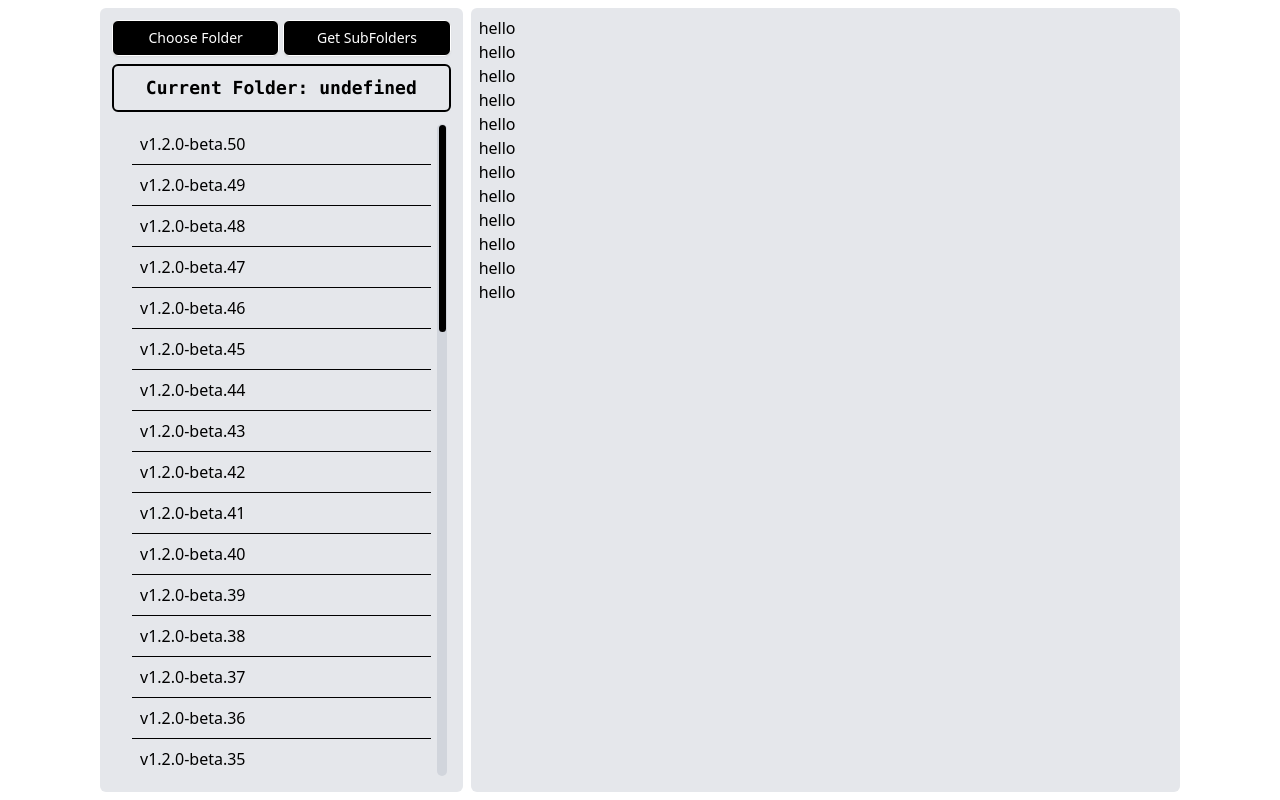
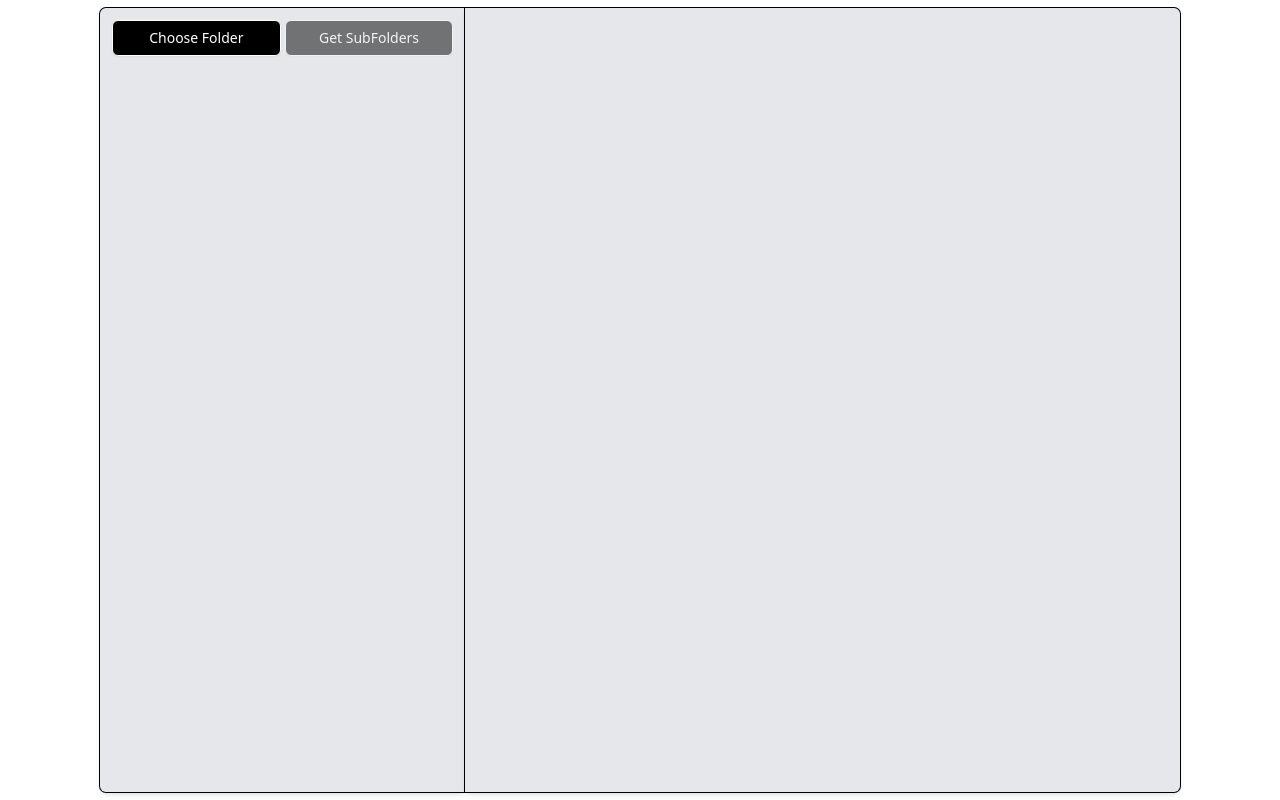
Before and after one commit to Ek0n13/pdf-manager-v2, a React (Vite) app: page / in a window 1280 px wide. Built offline with nearby package versions, Linux system fonts and the light colour scheme.

Commit message:
progress

```diff
--- a/src/main/index.ts
+++ b/src/main/index.ts
@@ -2,7 +2,8 @@ import { app, shell, BrowserWindow, ipcMain, dialog } from 'electron'
 import { join } from 'path'
 import { electronApp, optimizer, is } from '@electron-toolkit/utils'
 import icon from '../../resources/icon.png?asset'
-import { chooseDirectory, getSubDirectories } from './main'
+import { chooseDirectory, getPdfList, getSubDirectories } from './main'
+import { customHandle } from './ipc'
 
 let mainWindow: BrowserWindow | null = null
 function createWindow(): void {
@@ -10,7 +11,7 @@ function createWindow(): void {
   mainWindow = new BrowserWindow({
     // width: 896,
     // height: 504,
-    width: 576,
+    width: 576 * 2,
     height: 1024,
     show: false,
     autoHideMenuBar: true,
@@ -73,8 +74,9 @@ const readyFunction = (): void => {
   })
 
   // ipc functions
-  ipcMain.handle('choose-directory', chooseDirectory)
-  ipcMain.handle('get-sub-directories', getSubDirectories)
+  customHandle('choose-directory', chooseDirectory)
+  customHandle('get-sub-directories', getSubDirectories)
+  customHandle('get-pdf-list', getPdfList)
 }
 
 // 1. Request the lock
--- /dev/null
+++ b/src/main/ipc.ts
@@ -0,0 +1,8 @@
+import { ipcMain, type IpcMainInvokeEvent } from 'electron'
+
+type AsyncOrSync<T> = T | Promise<T>
+type Fn<Args extends unknown[], R> = (...args: Args) => AsyncOrSync<R>
+
+export function customHandle<Args extends unknown[], R>(channel: string, fn: Fn<Args, R>): void {
+  ipcMain.handle(channel, (_event: IpcMainInvokeEvent, ...args: Args) => fn(...args))
+}
--- a/src/main/main.ts
+++ b/src/main/main.ts
@@ -1,7 +1,23 @@
-import { dialog, IpcMainInvokeEvent } from 'electron'
+import { dialog } from 'electron'
 import { readdir } from 'fs/promises'
 import { statSync } from 'fs'
 import { join } from 'path'
+
+export type PathFullPath = {
+  path: string
+  fullPath: string
+}
+
+type Result<T, E = unknown> = readonly [data: T, error: null] | readonly [data: null, error: E]
+
+async function tryCatch<T, E = unknown>(fn: () => T | Promise<T>): Promise<Result<T, E>> {
+  try {
+    const data = await fn()
+    return [data, null] as const
+  } catch (error) {
+    return [null, error as E] as const
+  }
+}
 
 function errorDialog(msg: string): void {
   dialog.showMessageBoxSync({
@@ -14,15 +30,20 @@ function errorDialog(msg: string): void {
 
 export async function chooseDirectory(): Promise<string | null> {
   try {
-    const response = await dialog.showOpenDialog({
-      properties: ['openDirectory']
-    })
+    const [data, error] = await tryCatch(() =>
+      dialog.showOpenDialog({
+        properties: ['openDirectory']
+      })
+    )
 
-    if (response.canceled) return null
+    if (data?.canceled) return null
 
-    const result = response.filePaths
-    if (!result || result.length === 0) throw new Error('No folder found or chosen.')
-    if (result.length > 1) throw new Error('Choose only 1 folder.')
+    if (error) throw new Error(`${error}`)
+
+    const result = data?.filePaths
+
+    if (!result || result.length === 0) throw new Error(`No folder found or chosen.`)
+    if (result.length > 1) throw new Error(`Choose only 1 folder.`)
 
     return result[0]
   } catch (error) {
@@ -31,19 +52,42 @@ export async function chooseDirectory(): Promise<string | null> {
   }
 }
 
-export async function getSubDirectories(
-  _event: IpcMainInvokeEvent,
-  parentDirectory: string
-): Promise<string[] | null> {
+export async function getSubDirectories(parentDirectory: string): Promise<PathFullPath[] | null> {
   try {
-    const response = await readdir(parentDirectory)
+    const [data, error] = await tryCatch(() => readdir(parentDirectory))
+    if (error) throw new Error(`${error}`)
 
-    const result = response.filter((v) => statSync(join(parentDirectory, v)).isDirectory())
-    if (result.length === 0) throw new Error('No sub folders found.')
+    const filteredData = data?.filter((v) => statSync(join(parentDirectory, v)).isDirectory())
+    if (filteredData?.length === 0) throw new Error('No sub folders found.')
 
-    return result
+    const result = filteredData?.map((v) => ({
+      path: v,
+      fullPath: join(parentDirectory, v)
+    }))
+
+    return result ?? null
   } catch (error) {
     errorDialog(`${error}`)
     return null
   }
 }
+
+export async function getPdfList(directory: string): Promise<PathFullPath[] | null> {
+  try {
+    const [data, error] = await tryCatch(() => readdir(directory))
+    if (error) throw new Error(`${error}`)
+
+    const filteredData = data?.filter((v) => v.endsWith('.pdf'))
+    if (filteredData?.length === 0) throw new Error('No files found.')
+
+    const result = filteredData?.map((v) => ({
+      path: v,
+      fullPath: join(directory, v)
+    }))
+
+    return result ?? null
+  } catch (error) {
+    errorDialog(`${error}`)
+    return null
+  }
+}
--- a/src/preload/index.ts
+++ b/src/preload/index.ts
@@ -1,13 +1,14 @@
-import { contextBridge, IpcMainInvokeEvent, ipcRenderer } from 'electron'
+import { contextBridge, ipcRenderer } from 'electron'
 import { electronAPI } from '@electron-toolkit/preload'
+import type { PathFullPath } from '../main/main'
 
 // Custom APIs for renderer
 export const api = {
   chooseDirectory: async (): Promise<string | null> => ipcRenderer.invoke('choose-directory'),
-  getSubDirectories: async (
-    _event: IpcMainInvokeEvent,
-    parentDirectory: string
-  ): Promise<string[] | null> => ipcRenderer.invoke('get-sub-directories', _event, parentDirectory)
+  getSubDirectories: async (parentDirectory: string): Promise<PathFullPath[] | null> =>
+    ipcRenderer.invoke('get-sub-directories', parentDirectory),
+  getPdfList: async (directory: string): Promise<PathFullPath[] | null> =>
+    ipcRenderer.invoke('get-pdf-list', directory)
 }
 
 // Use `contextBridge` APIs to expose Electron APIs to
--- a/src/renderer/src/App.tsx
+++ b/src/renderer/src/App.tsx
@@ -1,57 +1,80 @@
 // import Versions from './components/Versions'
 // import electronLogo from './assets/electron.svg'
-import { useState } from 'react'
+import { useCallback, useState } from 'react'
 import { Button } from './components/ui/button'
 import { ScrollArea } from './components/ui/scroll-area'
 
 function App(): React.JSX.Element {
   const [currentParentDirectory, setCurrentParentDirectory] = useState<string | null>(null)
+  const [currentSubDirectories, setCurrentSubDirectories] = useState<
+    { path: string; fullPath: string }[] | null
+  >(null)
+  const [currentPdfList, setCurrentPdfList] = useState<{ path: string; fullPath: string }[]>([])
 
-  const handleChooseDirectory = async (): Promise<void> => {
+  const handleChooseDirectory = useCallback(async () => {
     const dir = await window.api.chooseDirectory()
-
     if (dir) {
       setCurrentParentDirectory(dir)
     }
-  }
+  }, [])
 
-  const tags = Array.from({ length: 50 }).map((_, i, a) => `v1.2.0-beta.${a.length - i}`)
+  const handleGetSubDirectories = useCallback(async () => {
+    if (!currentParentDirectory) return
+    const dirs = await window.api.getSubDirectories(currentParentDirectory)
+    console.log(dirs)
+    if (!dirs) return
+    setCurrentSubDirectories(dirs)
+  }, [currentParentDirectory])
 
-  const stdContainerClasses = 'h-full p-2 flex flex-col bg-gray-200 rounded-md'
-  const stdBtnClasses = 'flex-1 not-lg:py-6 bg-black text-white whitespace-normal'
+  const handleGetPdfList = useCallback(async (directory: string) => {
+    const list = await window.api.getPdfList(directory)
+    if (!list) return
+    setCurrentPdfList(list)
+  }, [])
+
+  const stdContainerClasses = 'h-full p-2 flex flex-col bg-gray-200 shadow-md ring-1 min-w-0'
+  const stdBtnClasses = 'cursor-pointer flex-1 not-lg:py-6 bg-black text-white whitespace-normal'
   return (
     <div className="h-screen w-full p-2 flex items-center justify-center">
       {/* two outer containers to center the gray areas*/}
-      <div className="h-full w-full max-w-270 flex gap-2">
+      <div className="h-full w-full max-w-270 flex">
         {/* left parent */}
-        <div className={`flex-1 ${stdContainerClasses}`}>
+        <div className={`flex-1 rounded-s-md ${stdContainerClasses}`}>
           <div className="p-1 flex justify-center gap-1">
             <Button variant={'outline'} className={stdBtnClasses} onClick={handleChooseDirectory}>
               Choose Folder
             </Button>
-            <Button variant={'outline'} className={stdBtnClasses}>
+            <Button
+              variant={'outline'}
+              className={stdBtnClasses}
+              disabled={!currentParentDirectory}
+              onClick={handleGetSubDirectories}
+            >
               Get SubFolders
             </Button>
           </div>
-          {!currentParentDirectory && (
-            <div className="min-h-0 flex-1 flex flex-col">
+          {currentParentDirectory && (
+            <div className="min-h-0 w-full flex-1 flex flex-col">
               <code className="m-1 p-2 border-2 rounded-md text-center text-lg font-bold line-clamp-1">{`Current Folder: ${currentParentDirectory?.split('\\').splice(-1)[0]}`}</code>
-              <div className="p-2 flex-1 h-full overflow-y-hidden">
+              <div className="h-full w-full p-2 flex-1 overflow-hidden">
                 <ScrollArea
                   type="auto"
                   className={`
-                    flex-1
-                    h-full
-                    overflow-y-hidden
                     **:data-[slot=scroll-area-scrollbar]:rounded-md
                     **:data-[slot=scroll-area-scrollbar]:bg-gray-300
                     **:data-[slot=scroll-area-thumb]:bg-black
                   `}
                 >
-                  <div className="px-4 divide-y divide-black">
-                    {tags.map((tag) => (
-                      <div key={tag} className="p-2">
-                        <span>{tag}</span>
+                  <div className="pr-4 divide-y divide-black min-w-0">
+                    {currentSubDirectories?.map((dir) => (
+                      <div key={dir.fullPath} className="py-2 min-w-0 truncate">
+                        <a
+                          href="#"
+                          className="text-blue-600 font-bold"
+                          onClick={() => handleGetPdfList(dir.fullPath)}
+                        >
+                          {dir.path}
+                        </a>
                       </div>
                     ))}
                   </div>
@@ -61,23 +84,28 @@ function App(): React.JSX.Element {
           )}
         </div>
         {/* right parent */}
-        <div className={`flex-2 ${stdContainerClasses}`}>
-          <span>hello</span>
-          <span>hello</span>
-          <span>hello</span>
-          <span>hello</span>
-          <span>hello</span>
-          <span>hello</span>
-          <span>hello</span>
-          <span>hello</span>
-          <span>hello</span>
-          <span>hello</span>
-          <span>hello</span>
-          <span>hello</span>
+        <div className={`flex-2 rounded-e-md ${stdContainerClasses}`}>
+          <PdfList pdfList={currentPdfList} />
         </div>
       </div>
     </div>
   )
 }
 
+function PdfList({
+  pdfList
+}: {
+  pdfList: { path: string; fullPath: string }[]
+}): React.JSX.Element {
+  return (
+    <div>
+      <ul>
+        {pdfList.map((pdf) => (
+          <li key={pdf.fullPath}>{pdf.path}</li>
+        ))}
+      </ul>
+    </div>
+  )
+}
+
 export default App
--- a/src/renderer/src/components/ui/scroll-area.tsx
+++ b/src/renderer/src/components/ui/scroll-area.tsx
@@ -2,7 +2,7 @@ import * as React from 'react'
 import * as ScrollAreaPrimitive from '@radix-ui/react-scroll-area'
 
 import { cn } from '@renderer/lib/utils'
-
+// [&>div]:block!
 function ScrollArea({
   className,
   children,
@@ -16,7 +16,7 @@ function ScrollArea({
     >
       <ScrollAreaPrimitive.Viewport
         data-slot="scroll-area-viewport"
-        className="focus-visible:ring-ring/50 size-full rounded-[inherit] transition-[color,box-shadow] outline-none focus-visible:ring-[3px] focus-visible:outline-1"
+        className="[&>div]:block! focus-visible:ring-ring/50 size-full rounded-[inherit] transition-[color,box-shadow] outline-none focus-visible:ring-[3px] focus-visible:outline-1"
       >
         {children}
       </ScrollAreaPrimitive.Viewport>
```
